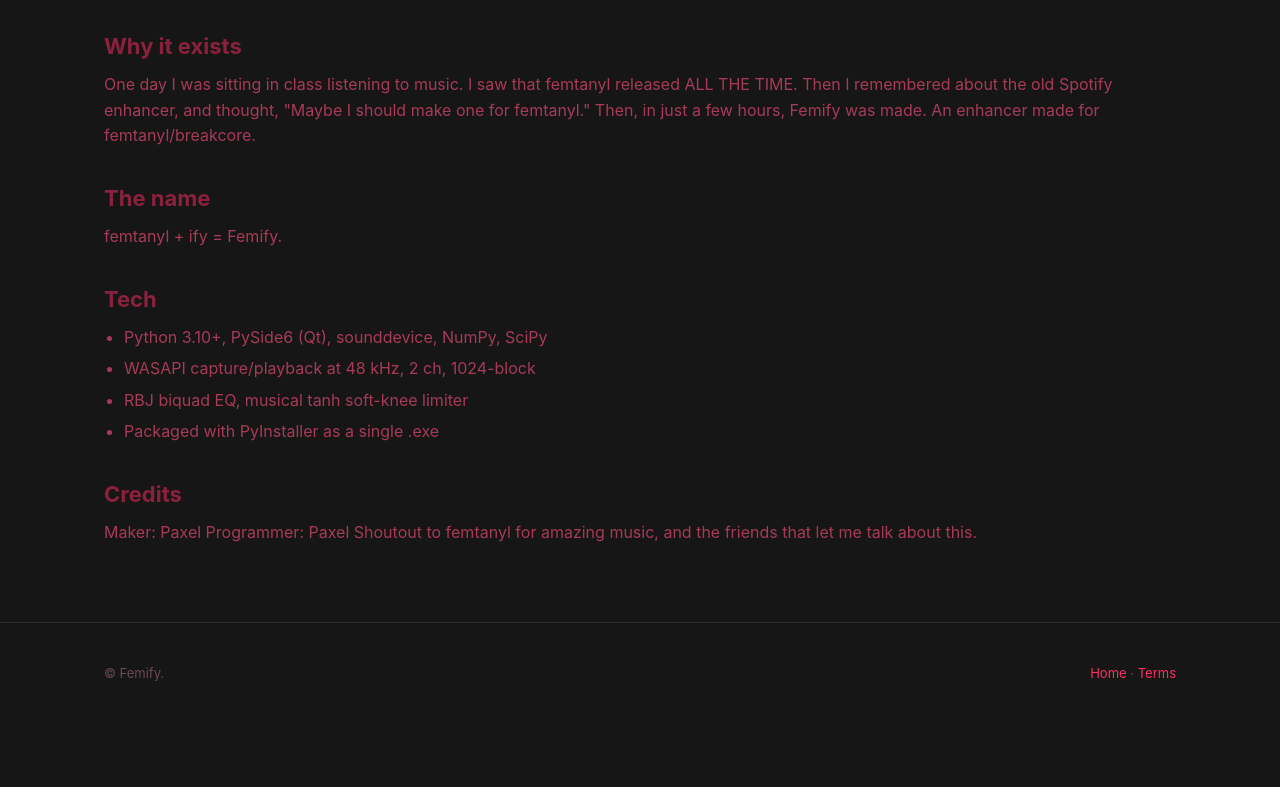
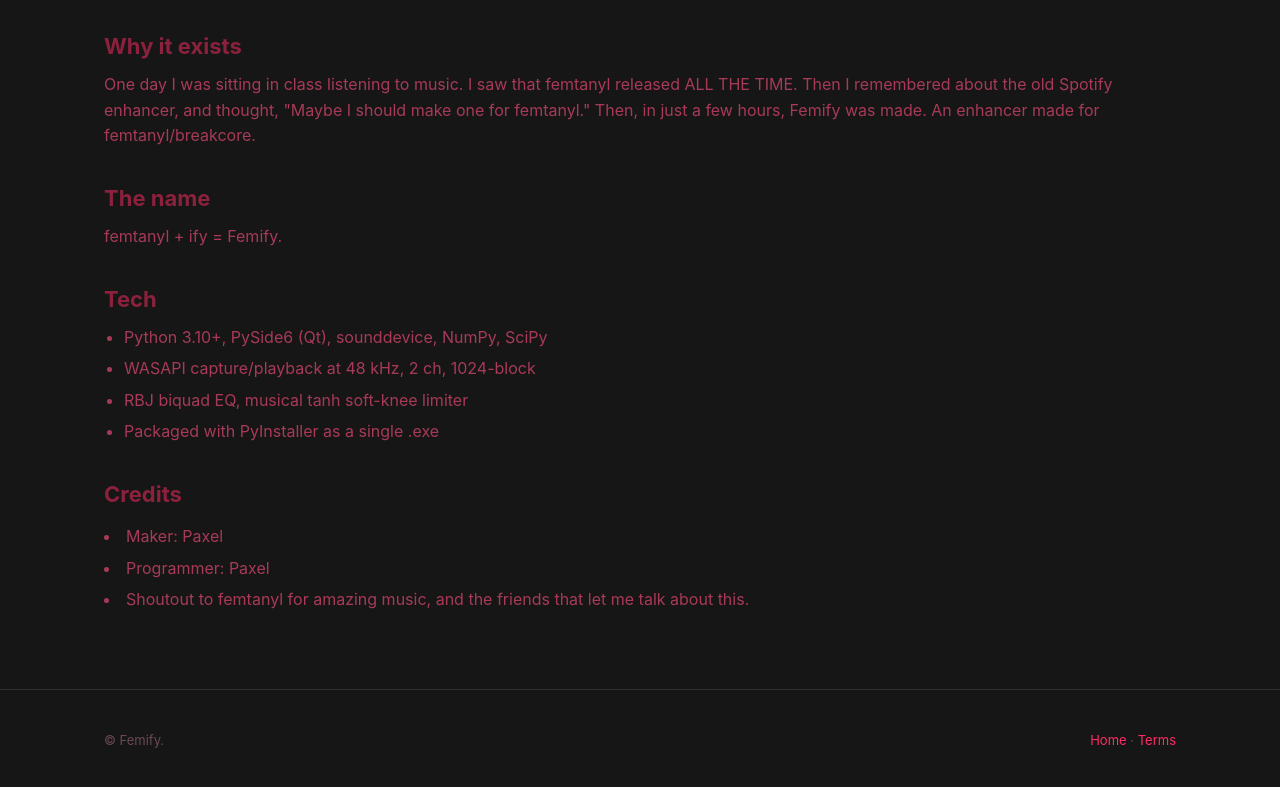
Before and after one commit to Paxel-GH/Femify, a plain HTML site: page about.html in a window 1280 px wide. Shown: the part 389-1176 px from the top of the page. Before the commit the page ends 1113 px from the top, so only its background shows below. Drawn offline with Linux system fonts and the light colour scheme.

Commit message:
Format credits section into list items

```diff
--- a/about.html
+++ b/about.html
@@ -62,9 +62,9 @@
           <h2>Credits</h2>
           <p>
             <!-- STARTER TEXT -->
-            Maker: Paxel
-			Programmer: Paxel
-			Shoutout to femtanyl for amazing music, and the friends that let me talk about this.
+            <li>Maker: Paxel</li>
+			<li>Programmer: Paxel</li>
+			<li>Shoutout to femtanyl for amazing music, and the friends that let me talk about this.</li>
           </p>
         </div>
       </div>
```
